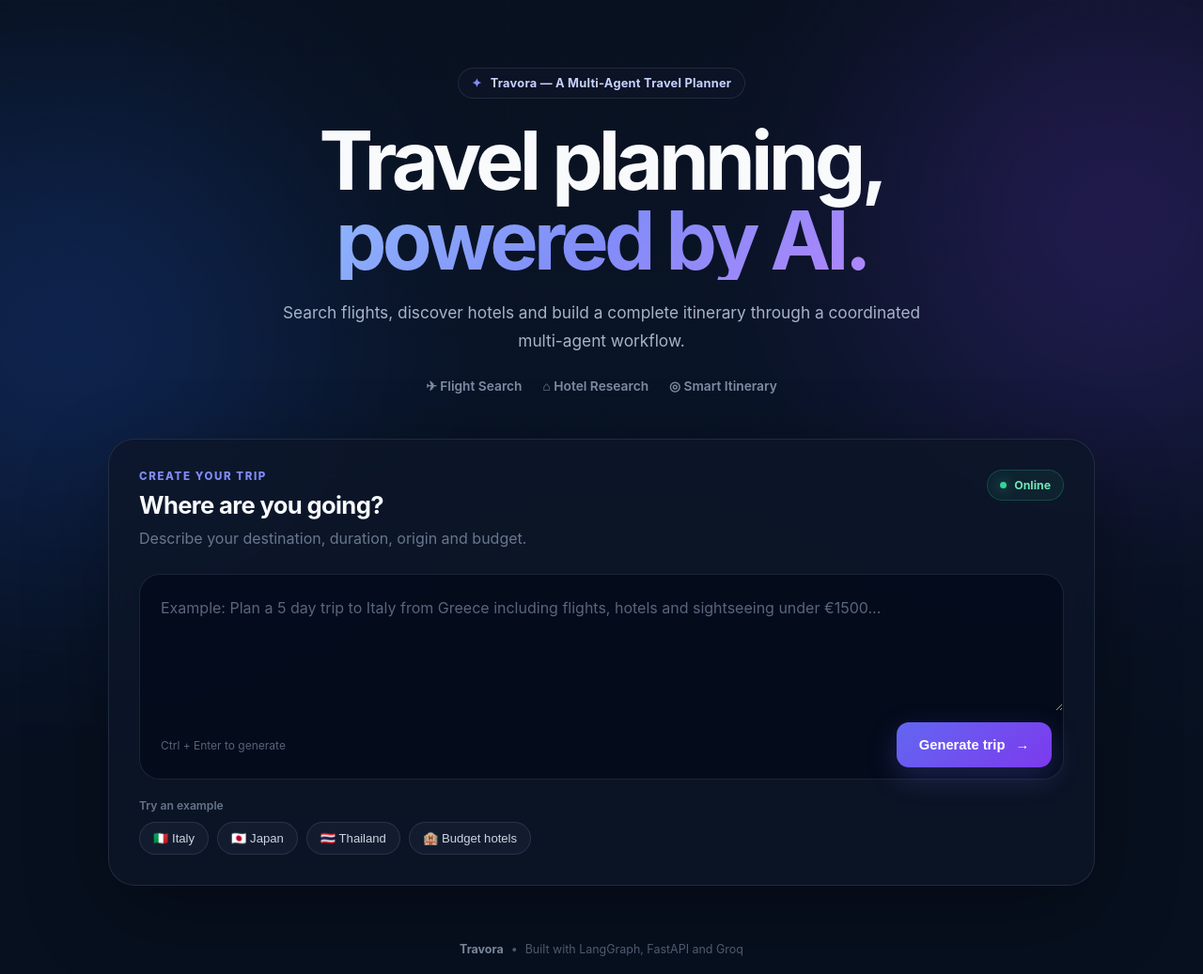
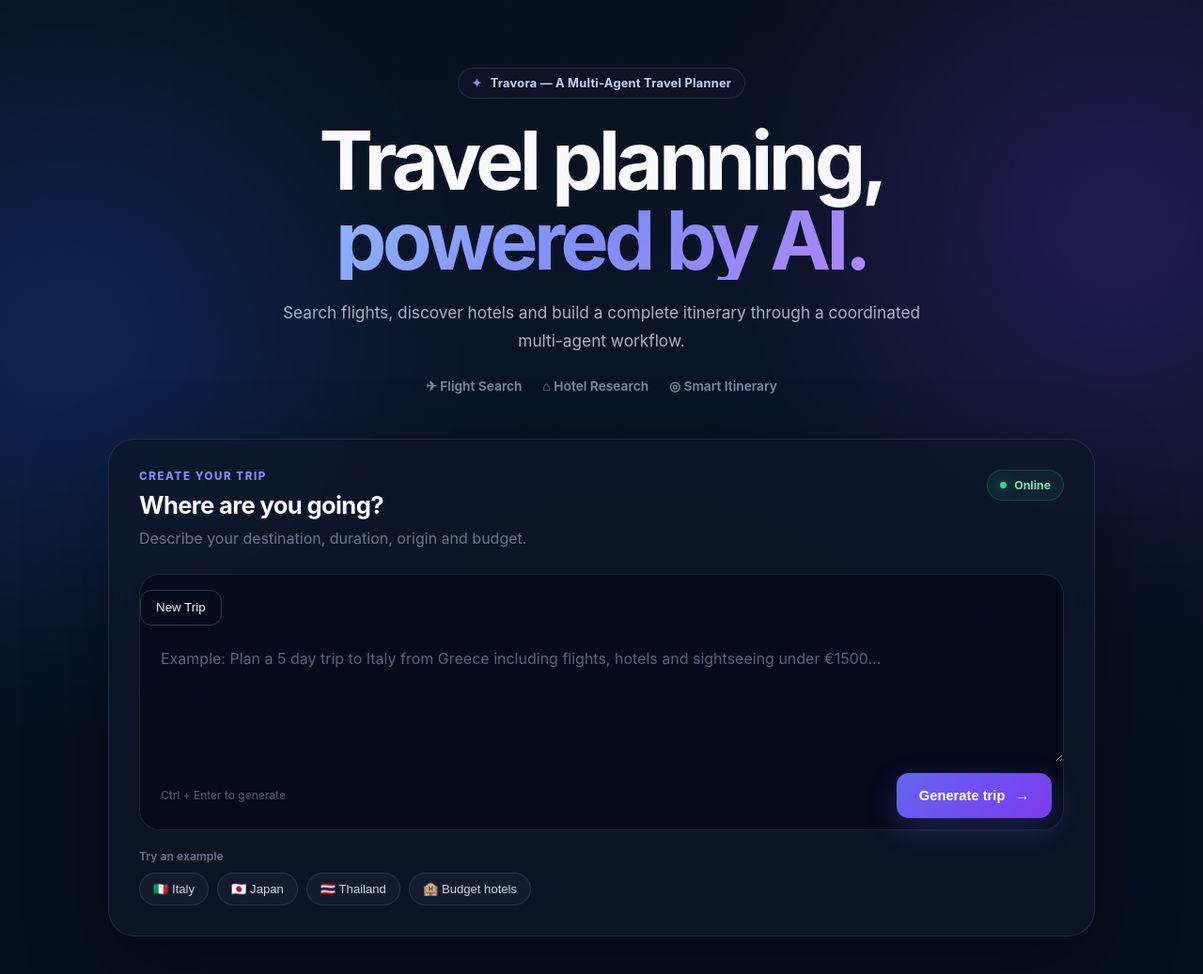
Before and after one commit to filipp2000/travora-ai-travel-agent, a FastAPI app: page / in a window 1280 px wide. Shown: the top 1037 px of the page at 94% size. Run offline with FastAPI, Linux system fonts and the light colour scheme; some libraries are stand-ins or nearby versions.

Commit message:
Add frontend controls for travel session management

```diff
--- a/static/script.js
+++ b/static/script.js
@@ -23,6 +23,10 @@ function setLoading(isLoading) {
     const btnLoader = document.getElementById("btnLoader");
 
     sendBtn.disabled = isLoading;
+
+    // Prevent competing session actions while a request is running.
+    document.getElementById("newTripBtn").disabled = isLoading;
+    document.getElementById("cancelTripBtn").disabled = isLoading;
 
     if (isLoading) {
         btnText.classList.add("hidden");
@@ -71,101 +75,117 @@ function showResult(answer, threadId) {
 }
 
 
+
 async function sendMessage() {
+    // Prevent duplicate requests while an API call is running.
+    const sendBtn = document.getElementById("sendBtn");
+
+    if (sendBtn.disabled) {
+        return;
+    }
+
     hideError();
 
-    const input =
-        document.getElementById(
-            "userInput"
-        );
-
-    const message =
-        input.value.trim();
+    const input = document.getElementById("userInput");
+    const message = input.value.trim();
 
     if (!message) {
-        showError(
-            "Please enter your travel request first."
-        );
+        showError("Please enter your travel request first.");
         return;
     }
+
+    // A pending thread means the user is answering a
+    // clarification. Otherwise, this is a new trip.
+    const action = pendingThreadId ? "reply" : "start";
 
     setLoading(true);
 
     try {
-        const response = await fetch(
-            "/api/travel",
-            {
+        const response = await fetch("/api/travel", {
             method: "POST",
 
             headers: {
-                    "Content-Type":
-                        "application/json"
+                "Content-Type": "application/json"
             },
 
             body: JSON.stringify({
+                action: action,
                 message: message,
 
-                    // Only interrupted workflows reuse
-                    // an existing LangGraph thread.
-                    thread_id:
-                        pendingThreadId
+                // START sends null; REPLY sends the existing ID.
+                thread_id: pendingThreadId
             })
-            }
-        );
+        });
 
-        const data =
-            await response.json();
+        const data = await response.json();
 
-        if (
-            !response.ok
-            || !data.success
-        ) {
+        // ---------------------------------------------
+        // 409 Conflict: the session can no longer resume.
+        // ---------------------------------------------
+        if (response.status === 409) {
+            // Clear the stale client reference.
+            // Never retry this message automatically as START.
+            clearPendingThread();
+
             throw new Error(
-                data.error
-                || "Something went wrong."
+                data.error ||
+                "This trip session is no longer active. Please start a new trip."
             );
         }
 
         // ---------------------------------------------
-        // Workflow paused for clarification.
-        // Preserve the thread for the next user reply.
+        // Handle other API errors.
         // ---------------------------------------------
-        if (
-            data.status
-            === "requires_input"
-        ) {
-            pendingThreadId =
-                data.thread_id;
+        if (!response.ok || !data.success) {
+            throw new Error(
+                data.error || "Something went wrong."
+            );
+        }
+
+        // ---------------------------------------------
+        // LangGraph is waiting for clarification.
+        // ---------------------------------------------
+        if (data.status === "requires_input") {
+            // Preserve the same thread for the next message.
+            pendingThreadId = data.thread_id;
 
             localStorage.setItem(
                 "pending_travel_thread_id",
                 pendingThreadId
             );
+
+            syncSessionControls();
         }
 
         // ---------------------------------------------
-        // Workflow finished.
-        // The next request starts a new trip thread.
+        // Travel workflow has completed.
         // ---------------------------------------------
-        else if (
-            data.status
-            === "completed"
-        ) {
-            pendingThreadId = null;
+        else if (data.status === "completed") {
+            // Completed threads should not be resumed.
+            clearPendingThread();
+        }
 
-            localStorage.removeItem(
-                "pending_travel_thread_id"
+        // ---------------------------------------------
+        // Unexpected successful status.
+        // ---------------------------------------------
+        else {
+            throw new Error(
+                `Unexpected workflow status: ${data.status}`
             );
         }
 
+        // Display the clarification question or final plan.
         showResult(
             data.answer,
             data.thread_id
         );
 
+        // Clear the submitted message after successful handling.
+        input.value = "";
+
     } catch (error) {
         showError(
-            error.message
+            error.message || "Unable to process your request."
         );
 
     } finally {
@@ -173,6 +193,15 @@ async function sendMessage() {
     }
 }
 
+
+function clearPendingThread() {
+    // Clear both in-memory and browser-persisted session state.
+    pendingThreadId = null;
+
+    localStorage.removeItem("pending_travel_thread_id");
+
+    syncSessionControls();
+}
 
 function copyResult() {
     const resultBox = document.getElementById("resultBox");
@@ -254,3 +283,89 @@ document.addEventListener("keydown", function(event) {
         sendMessage();
     }
 });
+
+
+function syncSessionControls() {
+    const cancelBtn = document.getElementById("cancelTripBtn");
+
+    if (cancelBtn) {
+        // Cancel is useful only while clarification is pending.
+        cancelBtn.classList.toggle("hidden", !pendingThreadId);
+    }
+}
+
+
+async function cancelPendingSession() {
+    if (!pendingThreadId) {
+        return;
+    }
+
+    const response = await fetch("/api/travel", {
+        method: "POST",
+        headers: {
+            "Content-Type": "application/json"
+        },
+        body: JSON.stringify({
+            action: "cancel",
+            thread_id: pendingThreadId
+        })
+    });
+
+    const data = await response.json();
+
+    if (response.status === 409) {
+        // The server no longer recognizes this as an active
+        // interrupted session. Clear the stale client pointer.
+        clearPendingThread();
+        return;
+    }
+
+    if (!response.ok || !data.success) {
+        throw new Error(
+            data.error || "Unable to cancel the current trip."
+        );
+    }
+
+    clearPendingThread();
+}
+
+
+function clearTripUI() {
+    document.getElementById("userInput").value = "";
+    document.getElementById("resultSection").classList.add("hidden");
+
+    latestAnswerMarkdown = "";
+    hideError();
+}
+
+
+async function newTrip() {
+    setLoading(true);
+
+    try {
+        // Cancel the previous pending session before resetting UI.
+        await cancelPendingSession();
+
+        clearPendingThread();
+        clearTripUI();
+
+        document.getElementById("userInput").focus();
+
+    } catch (error) {
+        showError(error.message);
+
+    } finally {
+        setLoading(false);
+    }
+}
+
+
+async function cancelTrip() {
+    // Reuse the same cancellation semantics.
+    // A cancelled trip is no longer resumed by the client.
+    await newTrip();
+}
+
+
+// Initialize button visibility after the DOM has loaded.
+syncSessionControls();
--- a/static/style.css
+++ b/static/style.css
@@ -897,3 +897,25 @@ footer span:first-child {
         padding: 21px;
     }
 }
+
+/* Temporary session controls until the chat-first UI in 1F. */
+.session-controls {
+    display: flex;
+    gap: 0.75rem;
+    flex-wrap: wrap;
+    margin-top: 1rem;
+}
+
+.session-controls button {
+    padding: 0.65rem 1rem;
+    border: 1px solid rgba(148, 163, 184, 0.3);
+    border-radius: 0.75rem;
+    background: transparent;
+    color: inherit;
+    cursor: pointer;
+}
+
+.session-controls button:disabled {
+    opacity: 0.5;
+    cursor: not-allowed;
+}
--- a/templates/index.html
+++ b/templates/index.html
@@ -62,7 +62,24 @@
             </div>
 
             <div class="prompt-wrapper">
+                <div class="session-controls">
+                <button
+                    type="button"
+                    id="newTripBtn"
+                    onclick="newTrip()"
+                >
+                    New Trip
+                </button>
 
+                <button
+                    type="button"
+                    id="cancelTripBtn"
+                    class="hidden"
+                    onclick="cancelTrip()"
+                >
+                    Cancel Trip
+                </button>
+            </div>
                 <textarea
                     id="userInput"
                     placeholder="Example: Plan a 5 day trip to Italy from Greece including flights, hotels and sightseeing under €1500..."
```
Lines whose indentation alone changed are shown as unchanged.
